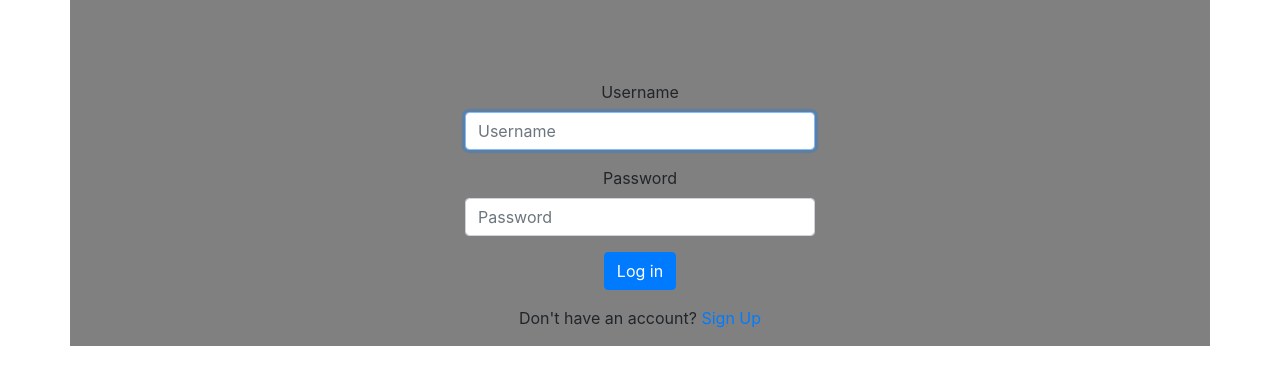
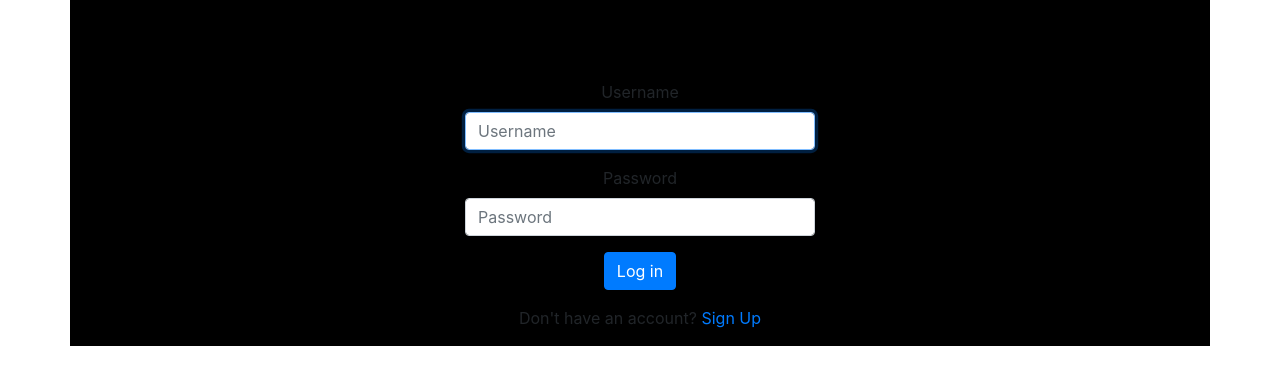
Before and after one commit to sharon002/NeighbourHood-, a Django app: page /accounts/login/ in a window 1280 px wide. Shown: the top 385 px of the page. Run offline with Django 3.2, Linux system fonts and the light colour scheme; some libraries are stand-ins or nearby versions.

Commit message:
made changes to login.html file

```diff
--- a/hood/templates/registration/login.html
+++ b/hood/templates/registration/login.html
@@ -4,7 +4,7 @@
 
 {% block content %}
 <div class="container">
-  <div class="row" style="background-color: grey">
+  <div class="row" style="background-color: black">
     <!-- Empty div -->
 
     <div class="col-md-4 phone-section">
--- a/hood/templates/registration/register.html
+++ b/hood/templates/registration/register.html
@@ -5,7 +5,7 @@
 {% block content %}
 
 <div class="container">
-  <div class="row" style="background-color: grey;">
+  <div class="row" style="background-color: blueviolet;">
     <!-- Empty div -->
     <div class="col-md-4"></div>
 
```
